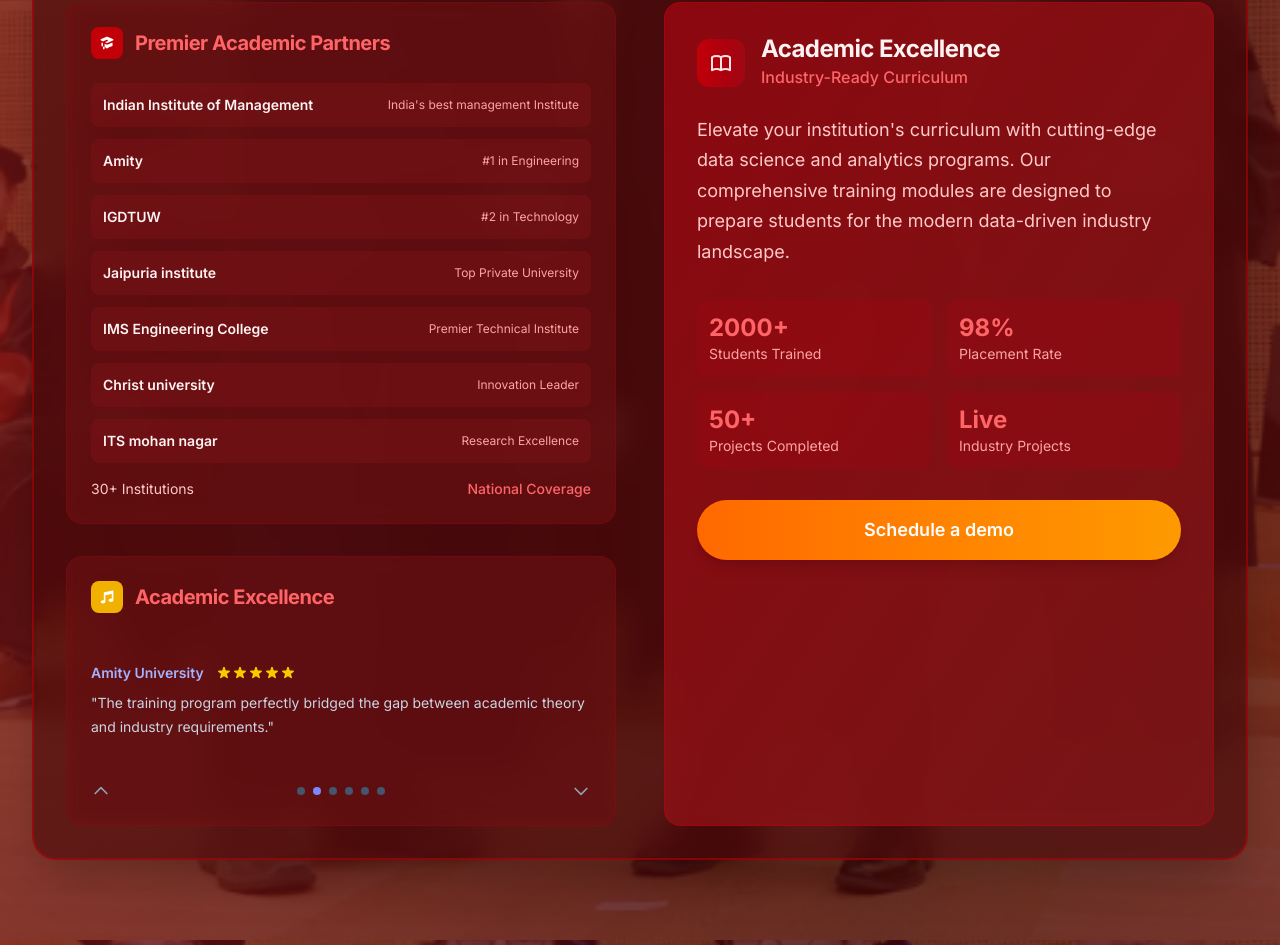
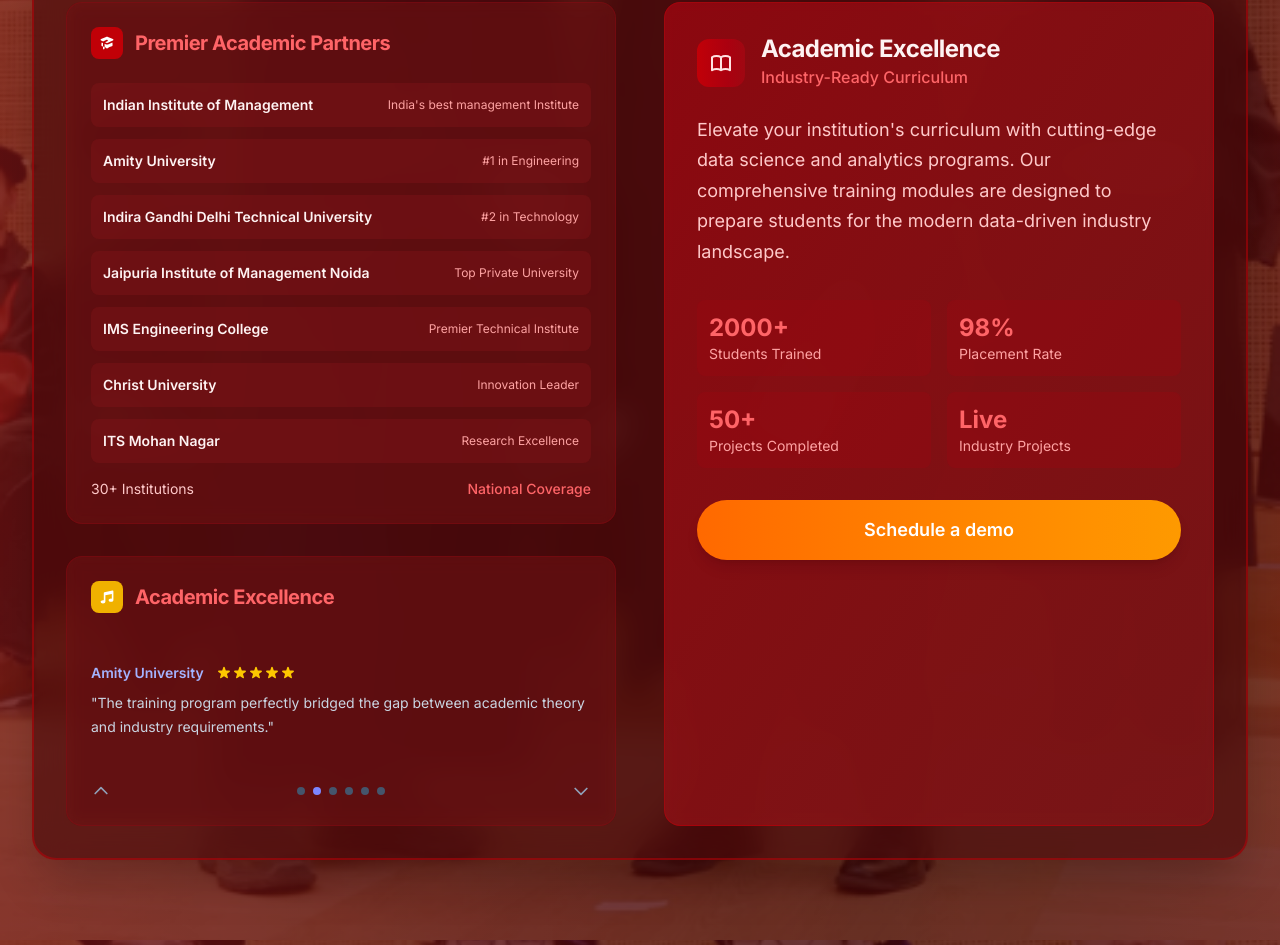
Before and after one commit to samrataiandbi-cmd/samraiai, a Next.js app: page / in a window 1280 px wide. Shown: the part 2618-3563 px from the top of the page. Built offline with nearby package versions, Linux system fonts and the light colour scheme.

Commit message:
Small refinements

```diff
--- a/src/app/page.js
+++ b/src/app/page.js
@@ -163,20 +163,20 @@
 												rank: "India's best management Institute",
 											},
 											{
-												name: "Amity",
+												name: "Amity University",
 												rank: "#1 in Engineering",
 											},
-											{ name: "IGDTUW", rank: "#2 in Technology" },
+											{ name: "Indira Gandhi Delhi Technical University", rank: "#2 in Technology" },
 											{
-												name: "Jaipuria institute",
+												name: "Jaipuria Institute of Management Noida",
 												rank: "Top Private University",
 											},
 											{
 												name: "IMS Engineering College",
 												rank: "Premier Technical Institute",
 											},
-											{ name: "Christ university", rank: "Innovation Leader" },
-											{ name: "ITS mohan nagar", rank: "Research Excellence" },
+											{ name: "Christ University", rank: "Innovation Leader" },
+											{ name: "ITS Mohan Nagar", rank: "Research Excellence" },
 										].map((college, index) => (
 											<div key={index} className="bg-red-900/40 rounded-lg p-3 hover:bg-red-900/60 transition-all duration-300">
 												<div className="flex justify-between items-center">
```
